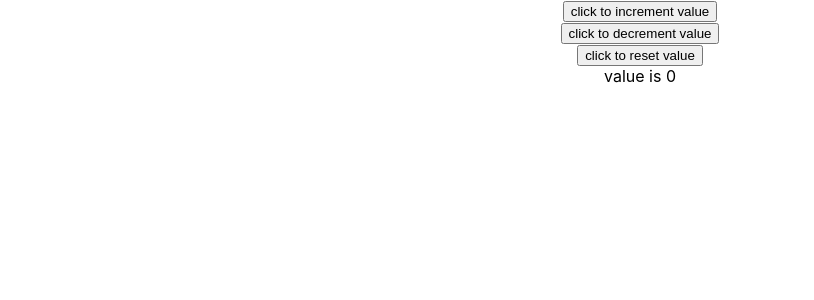
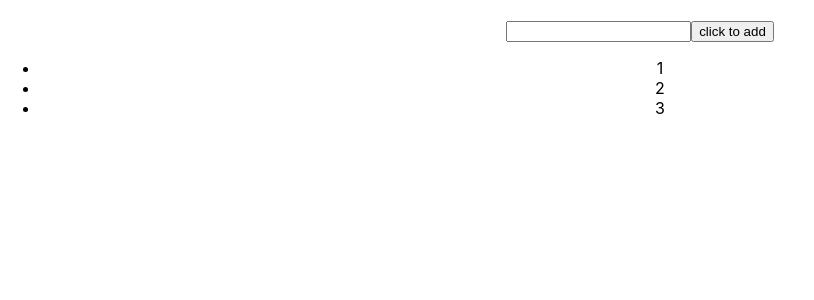
Before and after one commit to alexmalynovskyi/university_lesson_hooks, a React (Create React App) app: page / in a window 1280 px wide. Shown: the top 300 px of the page, without its empty margins (0-814 px from the left). Built offline with nearby package versions, Linux system fonts and the light colour scheme.

Commit message:
list_and_keys

```diff
--- a/src/App.js
+++ b/src/App.js
@@ -11,65 +11,70 @@ const initialState = {
   score: 0
 };
 
-const reducer = (state, payload) => {
-  console.log('state: ', state);
-  console.log('payload: ', payload);
-  switch(payload.type) {
-    case INCREMENT:
-      return { ...state, count: state.count + 1 };
-    case DECREMENT:
-      return { ...state, count: state.count - 1 };
-    case RESET:
-      return { ...state ,count: 0 };
-    default:
-      return state;
+const initialValue = [1, 2, 3, 4];
+
+const initialValueObjs = [
+  {
+    key: Math.random(),
+    value: 1
+  },
+  {
+    key: Math.random(),
+    value: 2
+  },
+  {
+    key: Math.random(),
+    value: 3
   }
+]
+
+function CustomListItem({ value, index }) {
+
+  useEffect(() => {
+    //
+  }, [])
+
+  console.log(`Rerender custom list item with value ${value} and key : ${index}`);
+  return (
+    <li key={index}>{value}</li>
+  )
 }
 
 function App() {
-  // const [counter, setCounter] = useState({
-  //   counter: 0
-  // });
-  const [counter1, setCounter1] = useState(0);
-  const [counter, dispatch] = useReducer(reducer,  initialState); // under the hood -> useState
+  const [custArr, setCustArr] = useState(initialValueObjs);
+  const [inputVal, setInputVal] = useState('');
 
-  useEffect(() => {
-    console.log('enter useEffect');
-    const interval = setInterval(() => {
-      console.log('setInteval');
-    }, 1000 * 2)
+  const renderArray = () => {
+    if (Array.isArray(custArr) && custArr.length > 0) {
+      return <ul>{custArr.map((item, index) => (
+        <CustomListItem key={item.key} index={item.key} value={item.value} />
+      ))}</ul>
+    } else {
+      return ;
+    }
+  }
 
-    clearInterval(interval);
+  const handleChange = (event) => {
+    const { target } = event;
+    const { value } = event.target;
 
-    const cleanUp = () => {
-      clearInterval(interval);
-    }
-    return cleanUp;
-  }, [counter])
+    console.log(target);
+    setInputVal(value);
+  }
 
-  // const handleClick = (type) => {
-  //   if (type === 'increment') {
-  //     setCounter((prevCounter) => ({ counter: prevCounter.counter + 1 }));
-  //   } else if (type === 'decrement') {
-  //     setCounter((prevCounter) => ({ counter: prevCounter.counter - 1 }));
-  //   }
-  // }
+  const handleClick = (event) => {
+    const { target } = event;
 
+    console.log(target);
+    setCustArr((prevArr) => prevArr.concat({ value: inputVal, key: Math.random() }));
+  }
   return (
     <div className="App">
-      <button onClick={() => dispatch({ type: INCREMENT })}>
-        click to increment value
-      </button>
+
       <br/>
-      <button onClick={() => dispatch({ type: DECREMENT })}>
-        click to decrement value
-      </button>
-      <br/>
-      <button onClick={() => dispatch({ type: RESET })}>
-        click to reset value
-      </button>
-      <br/>
-      value is {counter.count}
+      <input val={inputVal} onChange={handleChange} />
+      <button onClick={handleClick}> click to add </button>
+      {renderArray()}
     </div>
   );
 }
```
